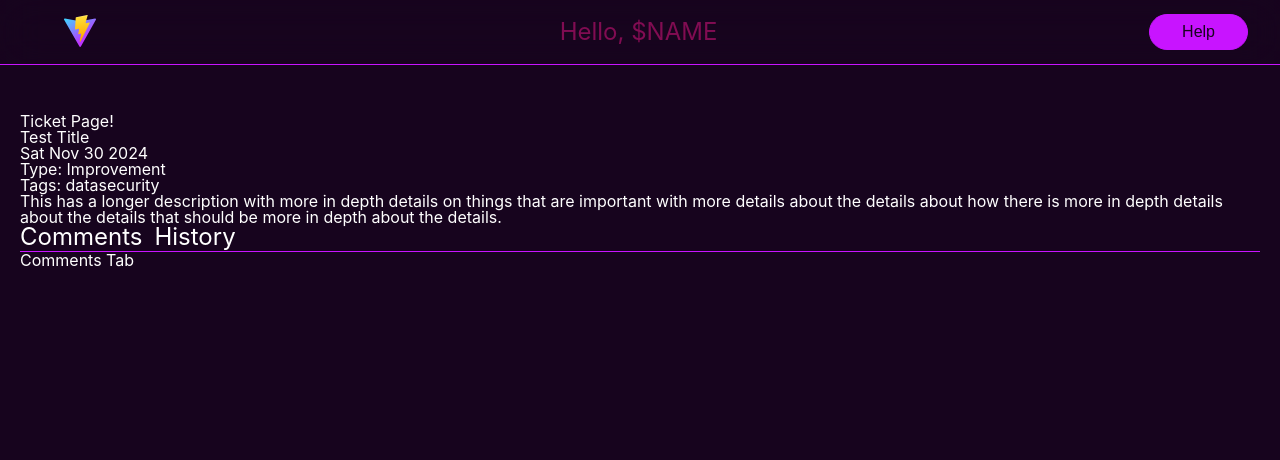
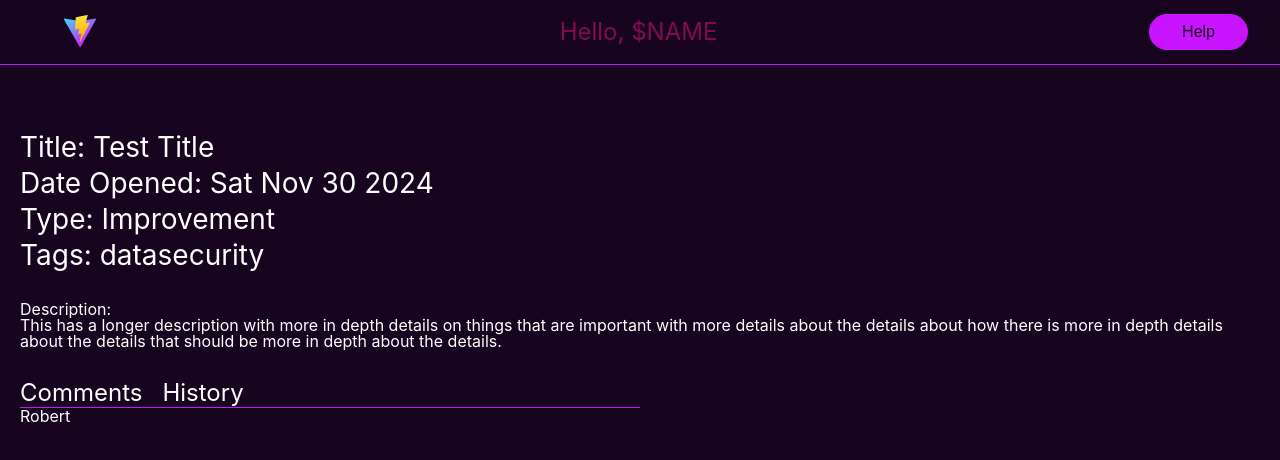
Before and after one commit to dwilliams304/ts-ticket-tracker, a React (Vite) app in the folder client/: page / in a window 1280 px wide. Both pictures are taken after a click on the element 640 px from the left and 433 px from the top of the page. Shown: the top 460 px of the page. Built offline with nearby package versions, Linux system fonts and the light colour scheme.

Commit message:
some styling changes on ticket page

```diff
--- a/client/src/components/components.css
+++ b/client/src/components/components.css
@@ -91,12 +91,26 @@
 
 .ticket-page {
     color: white;
-    padding: 0 20px;
+    padding: 20px;
+    display: flex;
+    flex-direction: column;
+    gap: 32px;
+}
+
+.ticket-header {
+    display: flex;
+    flex-direction: column;
+    gap: 8px;
+}
+
+.ticket-header p {
+    font-size: 28px;
 }
 
 .ticket-footer .footer-tabs {
     display: flex;
-    gap: 12px;
+    width: 50%;
+    gap: 20px;
     padding-bottom: 2px;
     border-bottom: 1px solid var(--primaryColor);
 }
@@ -105,3 +119,6 @@
     font-size: 24px;
     cursor: pointer;
 }
+.footer-tabs h3:hover {
+    color: var(--primaryColor);
+}
--- a/client/src/components/pages/TicketPage/TicketPage.tsx
+++ b/client/src/components/pages/TicketPage/TicketPage.tsx
@@ -30,15 +30,15 @@ export default function TicketPage(){
     return(
         <div className="ticket-page">
             <div className="ticket-header">
-                <h2>Ticket Page!</h2>
-                <p>{ticketData?.basicDetails.title}</p>
-                <p>{ticketData?.basicDetails.dateCreated.toDateString()}</p>
+                <p>Title: {ticketData?.basicDetails.title}</p>
+                <p>Date Opened: {ticketData?.basicDetails.dateCreated.toDateString()}</p>
                 <p>Type: {ticketData?.basicDetails.type}</p>
                 <p>Tags: {
                         ticketData?.basicDetails.tags.map(tag => (<span key={tag}>{tag}</span>))
                     }</p>
             </div>
             <div className="ticket-body">
+                <p>Description:</p>
                 <p>{ticketData?.longDescription}</p>
             </div>
             <div className="ticket-footer">
@@ -50,7 +50,15 @@ export default function TicketPage(){
                 <div>
                     {
                         footerTab === "Comments" ?
-                        <div>Comments Tab</div>
+                        <div>
+                            {
+                                ticketData?.comments.map(comment => (
+                                    <div>
+                                        <p>{comment.user.name}</p>
+                                    </div>
+                                ))
+                            }
+                        </div>
                         :
                         <div>History Tab</div>
                     }
```
